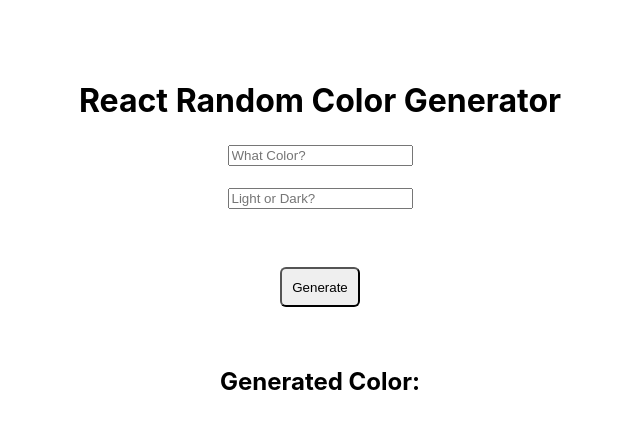
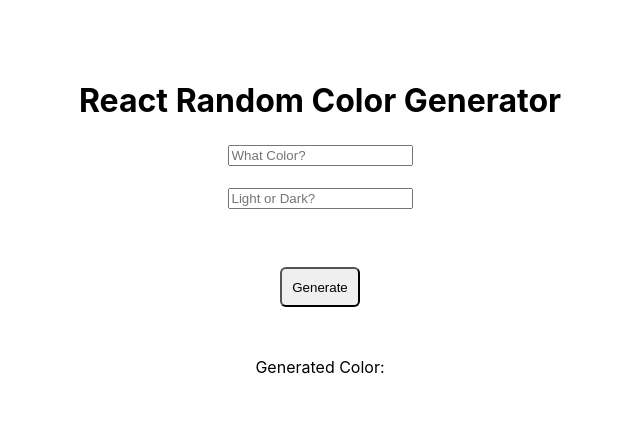
Before and after one commit to liba6/react-random-color-generator, a React (Create React App) app: page / in a window 1280 px wide. Shown: the top 428 px of the page, without its empty margins (320-960 px from the left). Built offline with nearby package versions, Linux system fonts and the light colour scheme.

Commit message:
Add final edits

```diff
--- a/src/App.js
+++ b/src/App.js
@@ -45,9 +45,11 @@
         style={{
           backgroundColor: color,
           borderRadius: '6px',
+          padding: '40px',
+          margin: '10px',
         }}
       >
-        <h2 className="outputcolor"> Generated Color:{color}</h2>
+        {`Generated Color: ${color}`}
       </div>
     </div>
   );
```
